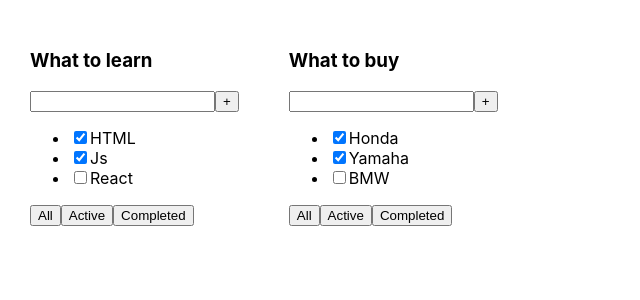
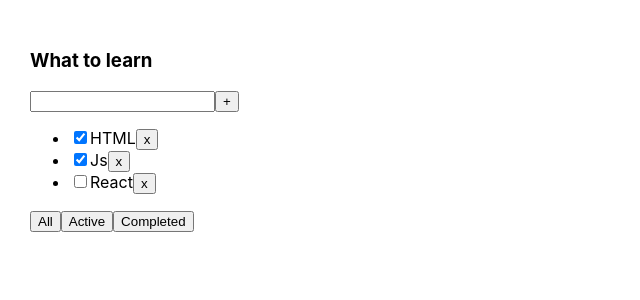
Before and after one commit to HuziMuzi/todoList, a React (Create React App) app: page / in a window 1280 px wide. Shown: the top 300 px of the page, without its empty margins (0-640 px from the left). Built offline with nearby package versions, Linux system fonts and the light colour scheme.

Commit message:
add filter and map

```diff
--- a/src/App.tsx
+++ b/src/App.tsx
@@ -1,29 +1,57 @@
-import React from 'react';
+import React, {useState} from 'react';
 import './App.css';
 import TodoList, {TastType} from "./TodoList";
+import {log} from "util";
 
 // CRUD
+export type FilterValuesType = 'all' | 'active' | 'complited'
 
 function App() {
-    const title_1:string = "What to learn"
-    const title_2:string = "What to buy"
+    const title_1: string = "What to learn"
 
-    const tasks_1: Array<TastType> = [
-        {id:1, title: 'HTML', isDone: true },
-        {id:1, title: 'Js', isDone: true },
-        {id:1, title: 'React', isDone: false }
-    ]
+    const [tasks, setTasks] = useState([
+        {id: 1, title: 'HTML', isDone: true},
+        {id: 2, title: 'Js', isDone: true},
+        {id: 3, title: 'React', isDone: false}
+    ])
+    const removeTask = (taskID: number) => {
+        const updatedTasks = tasks.filter(task => task.id !== taskID)
+        setTasks(updatedTasks)
+        console.log(tasks)
+    }
+    const [filter, setFilter] = useState<FilterValuesType>('all')
+    // let tasks: Array<TastType> = [
+    //     {id: 1, title: 'HTML', isDone: true},
+    //     {id: 1, title: 'Js', isDone: true},
+    //     {id: 1, title: 'React', isDone: false}
+    // ]
 
-    const tasks_2: Array<TastType> = [
-        {id: 1, title: "Honda", isDone: true},
-        {id: 2, title: "Yamaha", isDone: true},
-        {id: 3, title: "BMW", isDone: false},
-    ]
+
+    let tasksForRender;
+    switch (filter) {
+        case "complited":
+            tasksForRender = tasks.filter(t => t.isDone === true)
+            break
+        case 'active' :
+            tasksForRender = tasks.filter(t => t.isDone === false)
+            break
+        default:
+            tasksForRender = tasks
+    }
+
+    const changeFilter = (filter: FilterValuesType) => {
+        setFilter(filter)
+    }
+
 
     return (
         <div className="App">
-            <TodoList title={title_1} tasks={tasks_1} />
-            <TodoList title={title_2} tasks={tasks_2}/>
+            <TodoList
+                title={title_1}
+                tasks={tasksForRender}
+                removeTask={removeTask}
+                changeFilter={changeFilter}
+            />
         </div>
     );
 }
--- a/src/TodoList.tsx
+++ b/src/TodoList.tsx
@@ -1,4 +1,5 @@
 import React from 'react';
+import {FilterValuesType} from "./App";
 
 
 export type TastType = {
@@ -11,9 +12,23 @@
 type TodoListPropsType = {
     title: string
     tasks: Array<TastType>
+    removeTask: (taskID: number) => void
+    changeFilter: (filter: FilterValuesType) => void
 }
 
 const TodoList = (props: TodoListPropsType) => {
+    const tasksListItems = props.tasks.length ?
+        props.tasks.map(task => {
+            const removeTask = () => props.removeTask(task.id)
+            return (
+                <li>
+                    <input type="checkbox" checked={task.isDone}/>
+                    <span>{task.title}</span>
+                    <button onClick={removeTask}>x</button>
+                </li>
+            )
+        })
+        : <span>Your taskList is empty</span>
     return (
         <div>
             <h3>{props.title}</h3>
@@ -22,23 +37,12 @@
                 <button>+</button>
             </div>
             <ul>
-                <li>
-                    <input type="checkbox" checked={props.tasks[0].isDone}/>
-                    <span>{props.tasks[0].title}</span>
-                </li>
-                <li>
-                    <input type="checkbox" checked={props.tasks[1].isDone}/>
-                    <span>{props.tasks[1].title}</span>
-                </li>
-                <li>
-                    <input type="checkbox" checked={props.tasks[2].isDone}/>
-                    <span>{props.tasks[2].title}</span>
-                </li>
+                {tasksListItems}
             </ul>
             <div>
-                <button>All</button>
-                <button>Active</button>
-                <button>Completed</button>
+                <button onClick={()=>props.changeFilter('all')}>All</button>
+                <button onClick={()=>props.changeFilter('active')}>Active</button>
+                <button onClick={()=>props.changeFilter('complited')}>Completed</button>
             </div>
         </div>
     );
```
